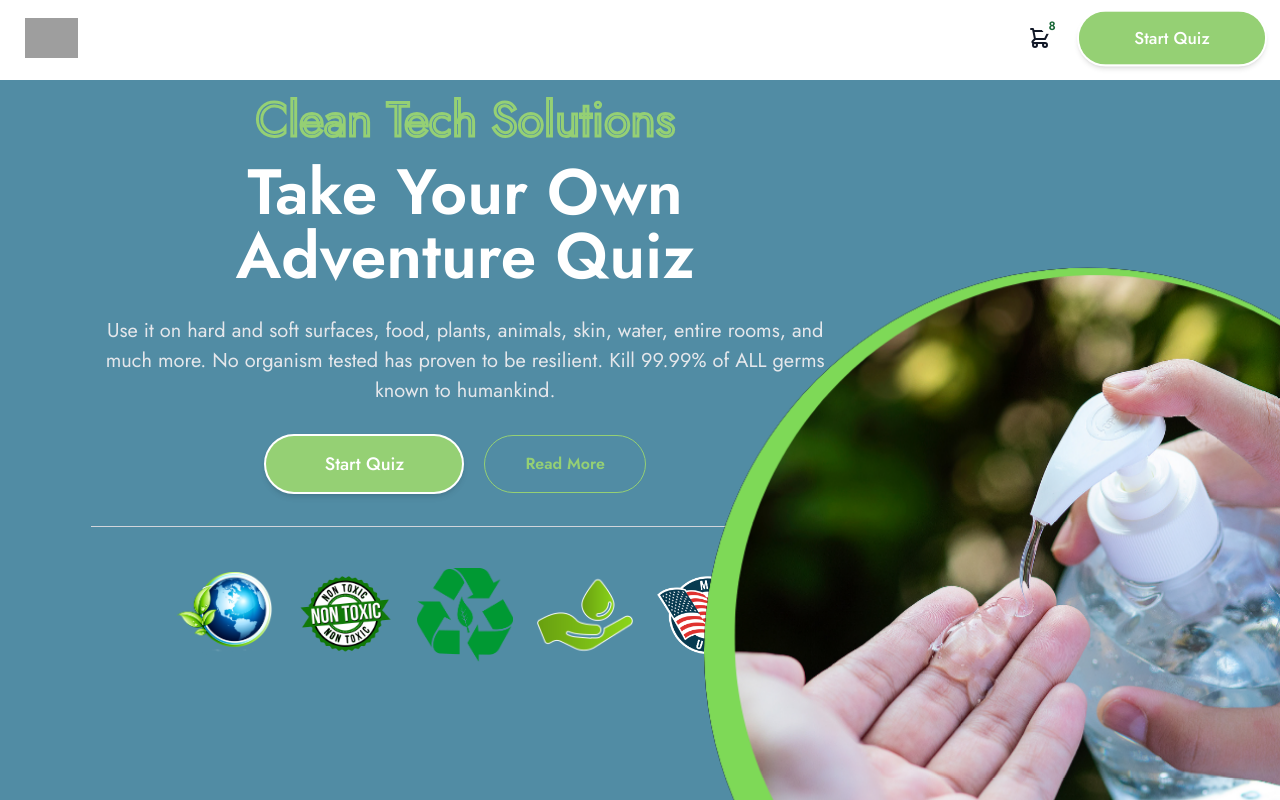
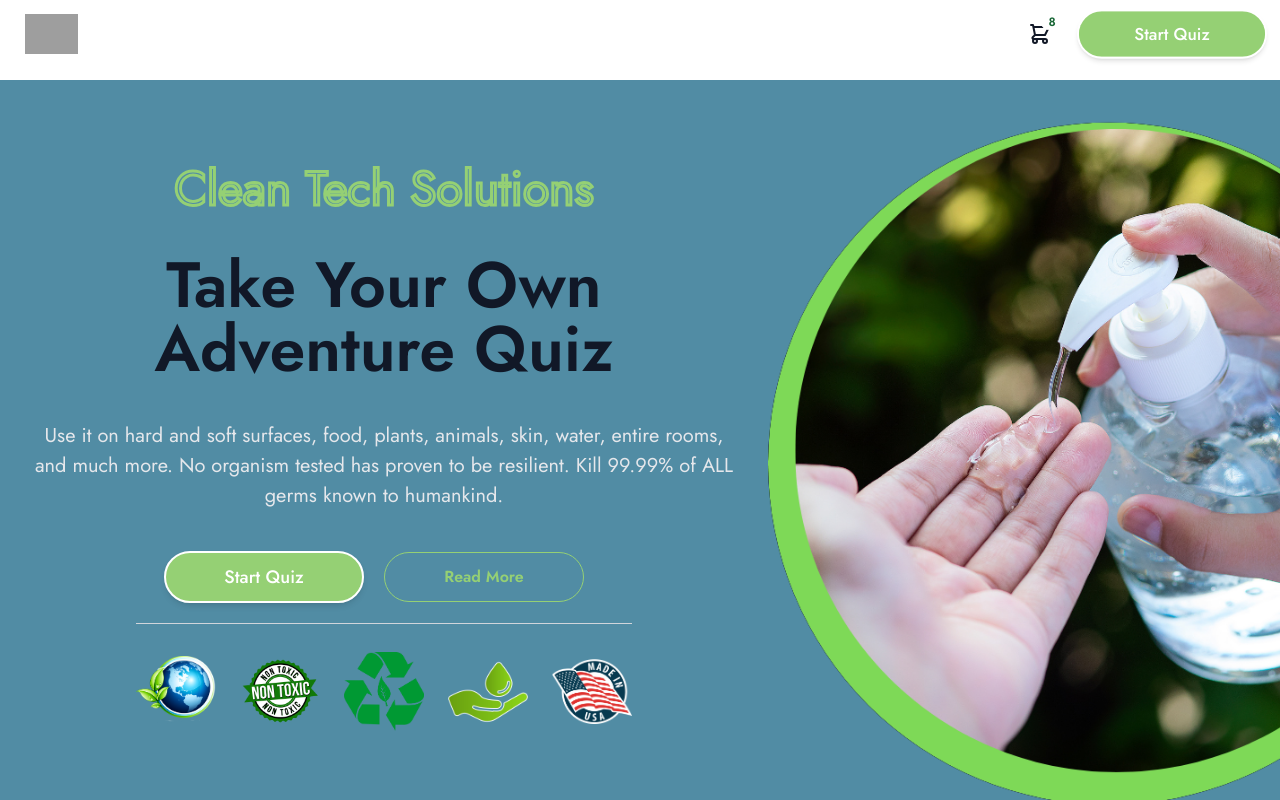
Before and after one commit to dag-bag/clean-solutions, a Next.js app: page / in a window 1280 px wide. Built offline with nearby package versions, Linux system fonts and the light colour scheme; grey boxes are pictures that could not be loaded.

Commit message:
update index page

```diff
--- a/components/pages/Home/Main.tsx
+++ b/components/pages/Home/Main.tsx
@@ -1,9 +1,7 @@
-/** @format */
 import Link from "next/link";
+import Btn from "../../utils/Btn";
 import Model from '../../modal/Modal'
 import { useRecoilState } from "recoil";
-import Btn from "../../utils/Btn";
-import Image from "next/image";
 import { ModelAtom } from "../../../pages/quiz/sub-category";
 
 const TrustedIcons = [
@@ -24,54 +22,44 @@
 
   return <>
     {model && <Model title={model.title} discription={model.discription} />}
-    <div className=" overflow-auto flex flex-col bg-blue-1 text-white relative !p-0 ">
-      <div className=" flex flex-col items-start w-full max-w-xl px-4 mx-auto xl:px-10 xl:max-w-[92%] text-center ">
-        <div className="mt-[2vh] xl:max-w-3xl lg:pr-5">
+    <div className="bg-blue-1 min-h-[calc(100vh-64px)]  lg:grid lg:grid-cols-[1.5fr_1fr] ">
+      <div className="flex flex-col items-center justify-center mt-10 lg:mt-0">
+        <div className="xl:max-w-[700px] lg:max-w-[500px] max-w-[90%] mx-auto grid gap-10 lg:gap-[5vh] mb-5">
+          <h1 className="hollow  text-center text-5xl md:text-[3rem] text-white  " >Clean Tech Solutions</h1>
+          <h2 className="text-5xl  font-semibold sm:text-5xl lg:text-5xl xl:text-[4rem] text-center">Take Your Own Adventure Quiz</h2>
+          <p className="text-[20px] text-center md:text-md  text-gray-200">{`Use it on hard and soft surfaces, food, plants, animals, skin, water, entire rooms, and much more. No organism tested has proven to be resilient. Kill 99.99% of ALL germs known to humankind.`}</p>
+          <div className="flex flex-col items-center  md:flex-row justify-center">
+            <Link href={"/quiz"} legacyBehavior><Btn /></Link>
+            <button onClick={onViewMoreBtnHandler} className=" lg:w-[200px] text-center w-[250px]  md:inline-flex block  items-center justify-center py-3 px-10 overflow-hidden font-semibold text-green-1 transition-all duration-150 ease-in-out rounded-full hover:pl-10  bg-none group border border-green-1  mx-5 my-4  md:my-0 ">Read More</button>
+          </div>
+        </div>
 
-          <h1 className="hollow mb-4 text-center text-5xl md:text-[3rem] text-white md:mb-[2vh] max-w-3xl " >Clean Tech Solutions</h1>
-
-          <div className=" flex items-center justify-center flex-col">
-
-            <h2 className="text-5xl  font-semibold sm:text-5xl lg:text-5xl xl:text-[4rem] text-center">Take Your Own Adventure Quiz</h2>
-
-            <p className="text-[20px]  md:text-md my-7 text-gray-200">{`Use it on hard and soft surfaces, food, plants, animals, skin, water, entire rooms, and much more. No organism tested has proven to be resilient. Kill 99.99% of ALL germs known to humankind.`}</p>
-
-          </div>
-          <div className="flex flex-col items-center  md:flex-row justify-center">
-            <Link href={"/quiz"} legacyBehavior>
-              <Btn />
-            </Link>
-
-            <button onClick={onViewMoreBtnHandler} className="md:inline-flex block w-full md:w-auto items-center justify-start py-4 px-10 overflow-hidden font-semibold text-green-1 transition-all duration-150 ease-in-out rounded-full hover:pl-10  bg-none group border border-green-1  mx-5 my-4  md:my-0 ">Read More</button>
-
-          </div>
-          <div className="mt-8 pt-8 border-t border-gray-300 ">
+        <div className=" border-t border-gray-300 max-w-[700px] mx-auto pt-5 ">
           <div className="mt-2 flex gap-6 justify-center items-center">
-
             {TrustedIcons.map((icon) => <div className="flex items-center">
               <img
-                  className=" w-24 h-auto "
+                className=" w-20 h-auto "
                 src={`./label-icons/${icon}.png`}
                 width={50}
                 height={20}
                 alt="logo partener"
               />
             </div>)}
-
-            </div>
           </div>
         </div>
       </div>
 
-      <div className="w-[45%] fixed z-0 right-0 -bottom-[15rem] hidden xl:block">
-        <Image
-          alt="main-image"
-          src={'/sanitizer-quiz2.png'}
-          width={1000}
-          height={1300}
-        />
+      <div>
+        <img className="fixed right-0
+        xl:top-[15%] xl:w-[40%]
+        lg:top-[20%] lg:w-[40%] lg:block
+        md:hidden
+        hidden"
+          src='/sanitizer-quiz2.png' alt="img" />
       </div>
+
     </div>
+
   </>;
 };
 export default Main;
--- a/components/utils/Btn.tsx
+++ b/components/utils/Btn.tsx
@@ -13,7 +13,7 @@
   return (
     <Link href="/quiz">
       <button
-        className={`relative btn  items-center justify-center py-7 w-[200px]  overflow-hidden font-medium text-indigo-600 transition duration-300 ease-out border-2 !border-white rounded-full shadow-md group ${hidden ? "hidden md:inline-flex" : "inline-flex"
+        className={`relative btn  items-center justify-center py-6 lg:w-[200px]  w-[250px] overflow-hidden font-medium text-indigo-600 transition duration-300 ease-out border-2 !border-white rounded-full shadow-md group ${hidden ? "hidden md:inline-flex" : "inline-flex"
           }`}
 
       >
```
Lines whose indentation alone changed are shown as unchanged.
